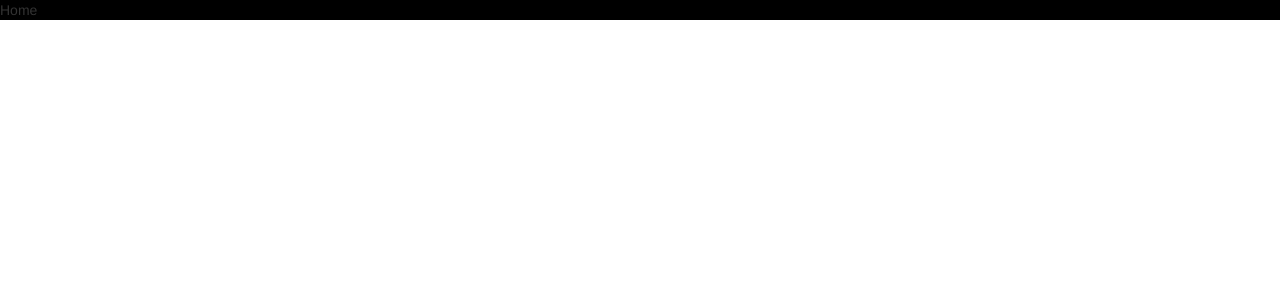
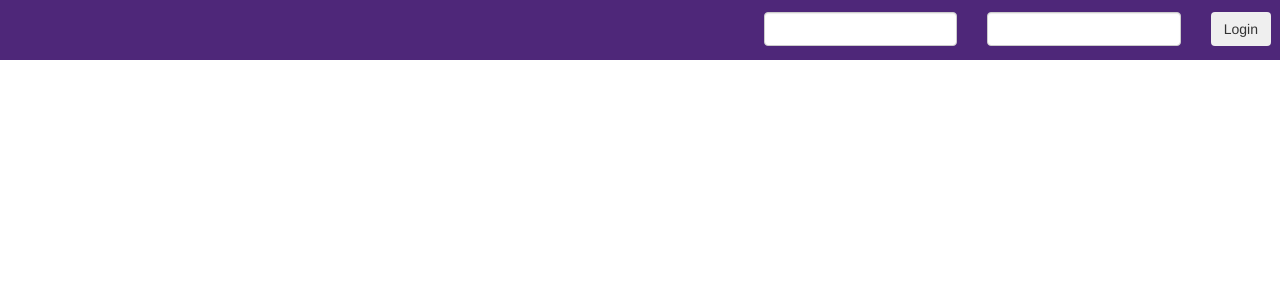
Before and after one commit to andreluiztorres/PIRPN, a React (Create React App) app in the folder rpn_pi/: page / in a window 1280 px wide. Shown: the top 300 px of the page. Built offline with nearby package versions, Linux system fonts and the light colour scheme.

Commit message:
Ajuste Home

```diff
--- a/rpn_pi/src/pages/home/index.js
+++ b/rpn_pi/src/pages/home/index.js
@@ -1,11 +1,34 @@
 import React from "react";
-import {Card} from 'reactstrap'
+import {Card, Row, Col, Input, Button} from 'reactstrap'
 
 const Home = () => {
 
     return (
         <>
-<Card style={{background: "#000"}}>Home</Card>
+<Card style={{background: "#4e2779", height: "60px"}}>
+    <Row>
+        <Col sm="7"></Col>
+        <Col sm="5">
+            <div style={{marginTop: "12px", marginRight: "10px"}}>
+            <Row>
+            <Col sm="5"><Input
+            id="usuario"
+            name="usuario"
+            type="text"
+            >
+            </Input></Col>
+            <Col sm="5"><Input
+            id="usuario"
+            name="usuario"
+            type="text"
+            >
+            </Input></Col>
+            <Col sm="2"><Button>Login</Button></Col>
+            </Row>
+            </div>
+            </Col>
+    </Row>
+</Card>
         </>
     )
 
```
Also changed, not shown: 1 other file (tests, documents, lock files or other folders).
